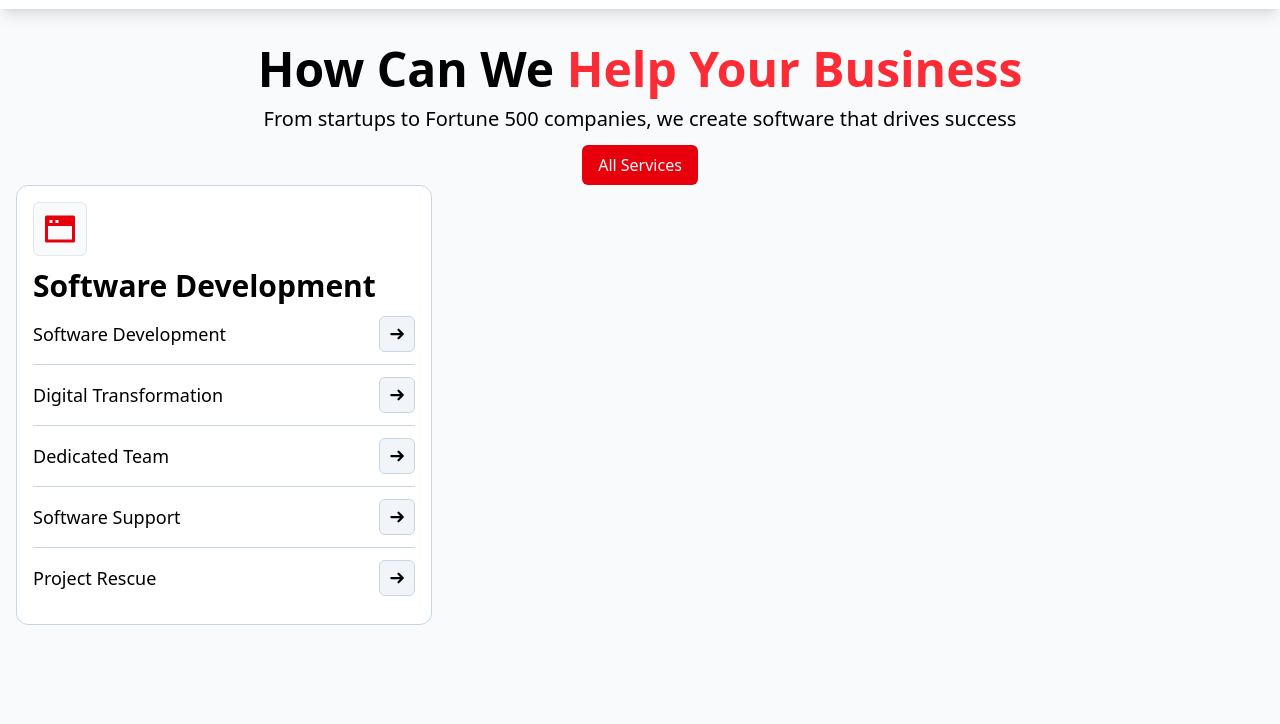
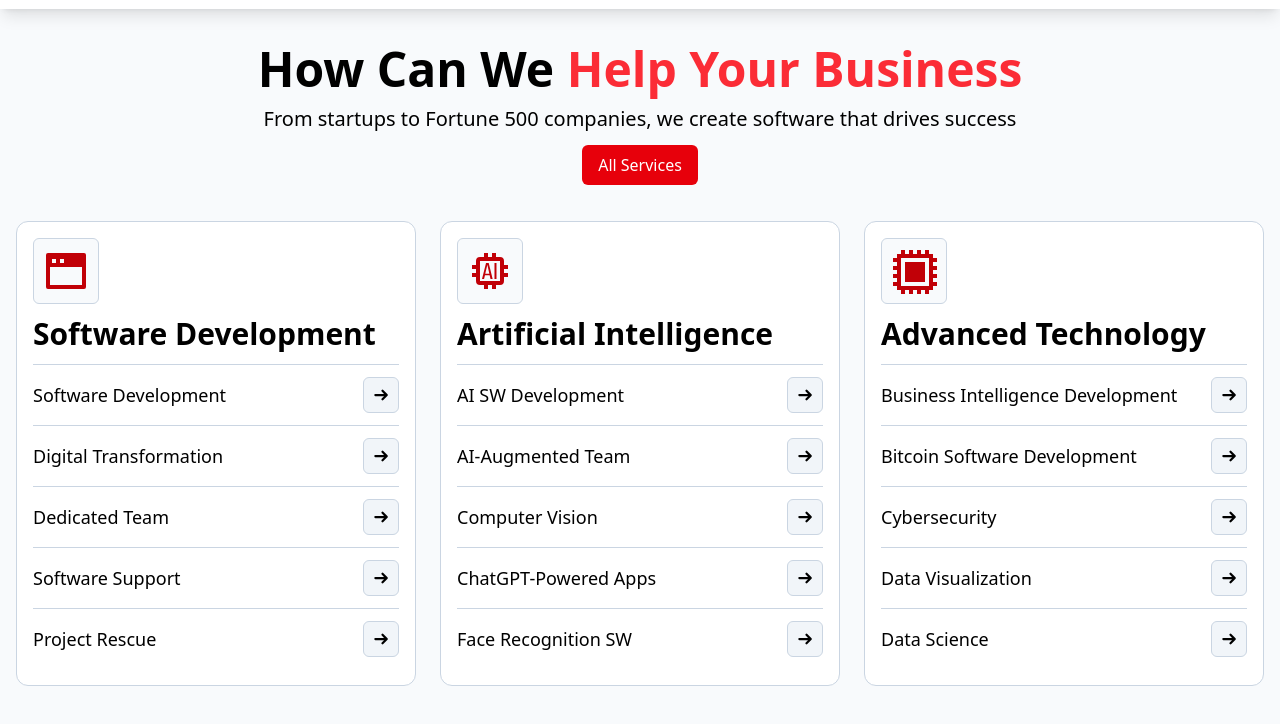
Before and after one commit to pretium-az/pretium-az.github.io, an Eleventy site: page src/index.njk in a window 1280 px wide. Shown: the part 64-788 px from the top of the page. Built offline with nearby package versions, Linux system fonts and the light colour scheme; Eleventy itself is replaced by a stand-in of ours; files that its build step writes are made by us from their sources.

Commit message:
Əsas səhifədə servislər əlavə edildi

```diff
--- a/src/index.njk
+++ b/src/index.njk
@@ -11,28 +11,61 @@ title: Pretium | Digital Solutions - SW Development, AI, Data
   <a href="#" class="px-4 py-2 font-medium bg-red-600 hover:bg-red-700 text-white rounded-md">All Services</a>
 </div>
 
-<section class="grid grid-cols-12">
-
-  <div class="col-span-4 bg-white border border-slate-300 p-4 rounded-xl">
-
-    <span class="bg-slate-50 border border-slate-200 p-2 text-4xl inline-flex items-center rounded-md text-red-600">
-      <i class="icon-[ri--window-fill]"></i>
-    </span>
-
-    <h3 class="text-3xl font-bold mt-3">Software Development</h3>
-
-    {% set elements = [
+{% set services = [
+  {
+    name: 'Software Development',
+    icon: '<i class="icon-[ri--window-fill]"></i>',
+    link: '#',
+    elements: [
       { name: "Software Development", link: "#" },
       { name: "Digital Transformation", link: "#" },
       { name: "Dedicated Team", link: "#" },
       { name: "Software Support", link: "#" },
       { name: "Project Rescue", link: "#" }
-    ] %}
+    ]
+  },
+  {
+    name: 'Artificial Intelligence',
+    icon: '<i class="icon-[eos-icons--ai]"></i>',
+    link: '#',
+    elements: [
+      { name: "AI SW Development", link: "#" },
+      { name: "AI-Augmented Team", link: "#" },
+      { name: "Computer Vision", link: "#" },
+      { name: "ChatGPT-Powered Apps", link: "#" },
+      { name: "Face Recognition SW", link: "#" }
+    ]
+  },
+  {
+    name: 'Advanced Technology',
+    icon: '<i class="icon-[pixel--technology]"></i>',
+    link: '#',
+    elements: [
+      { name: "Business Intelligence Development", link: "#" },
+      { name: "Bitcoin Software Development", link: "#" },
+      { name: "Cybersecurity", link: "#" },
+      { name: "Data Visualization", link: "#" },
+      { name: "Data Science", link: "#" }
+    ]
+  }
+] %}
+
+<section class="grid grid-cols-12 gap-6 mt-9">
+
+  {% for service in services %}
+
+  <div class="col-span-4 bg-white border border-slate-300 p-4 rounded-xl">
+
+    <span class="bg-slate-50 border border-slate-300 p-2 text-5xl inline-flex items-center rounded-md text-red-700">
+      {{ service.icon | safe }}
+    </span>
+
+    <h3 class="text-3xl font-bold mt-3 border-b border-b-slate-300 pb-3">{{ service.name }}</h3>
 
     <ul class="text-lg divide-y-1 divide-slate-300">
-      {% for element in elements %}
+      {% for element in service.elements %}
       <li>
-        <a href="#" class="flex items-center py-3 group">
+        <a href="{{ service.link }}" class="flex items-center py-3 group font-medium">
           <span class="group-hover:text-red-700">{{ element.name }}</span>
           <span class="bg-slate-100 flex items-center justify-center ms-auto p-2 border border-slate-300 rounded-md group-hover:bg-red-600 group-hover:text-white">
             <i class="icon-[mingcute--arrow-right-fill]"></i>
@@ -44,4 +77,6 @@ title: Pretium | Digital Solutions - SW Development, AI, Data
 
   </div>
 
+  {% endfor %}
+
 </section>
```
Also changed, not shown: src/assets/css/style.css.
